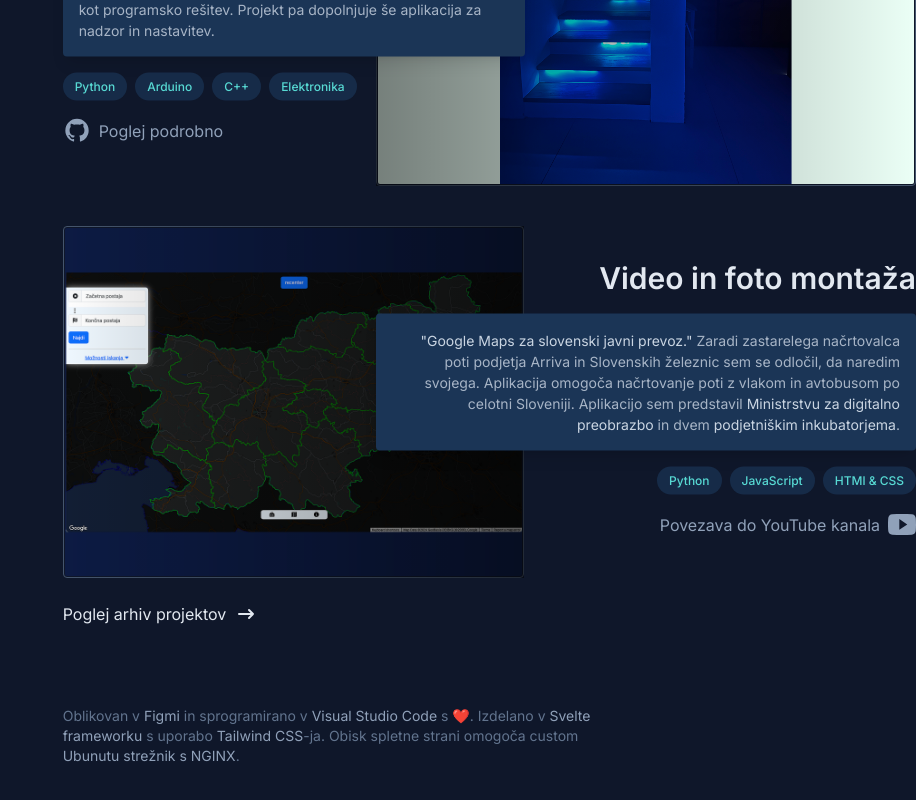
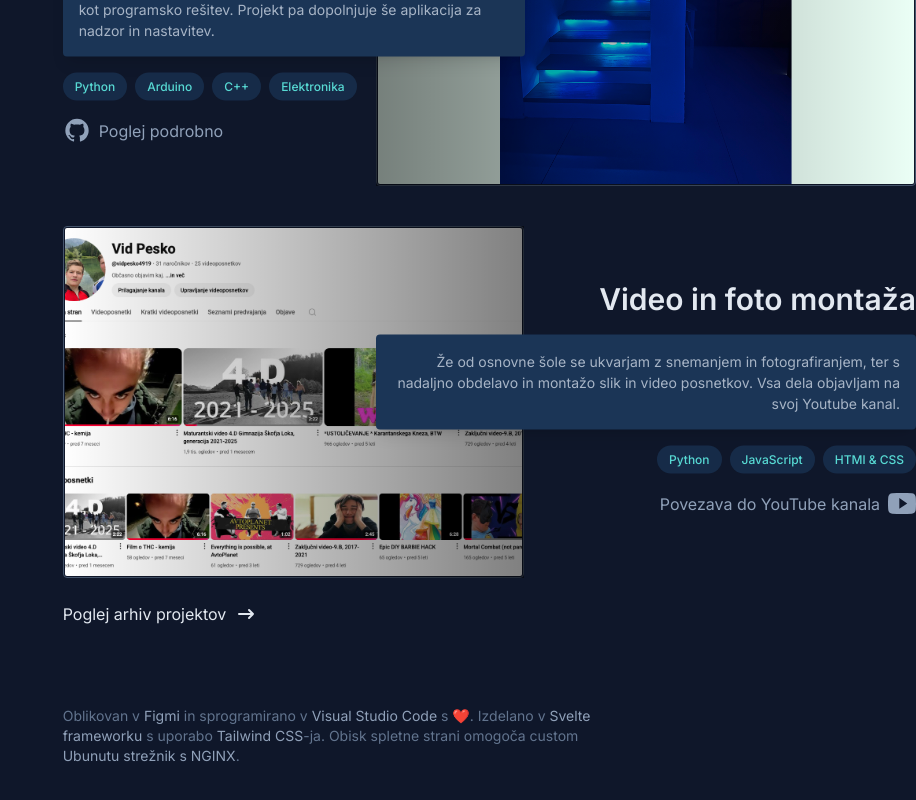
Before and after one commit to vidpesko/Portfolio-2.o, a SvelteKit app: page / in a window 1280 px wide. Shown: the part 2630-3430 px from the top of the page, without its empty margins (364-1280 px from the left). Built offline with nearby package versions, Linux system fonts and the light colour scheme.

Commit message:
Fixed youtube channel

```diff
--- a/src/routes/+page.svelte
+++ b/src/routes/+page.svelte
@@ -3,6 +3,7 @@
     import GZCeljeThumbnail from '$lib/static/images/thumbnail gz celje.png';
     import VozilaThumb from '$lib/static/images/vozila thumb.png';
     import Vozila2 from '$lib/static/images/vozila 3.png';
+    import Kanal from '$lib/static/images/kanal.png';
     import ControlyThumb from '$lib/static/images/controly thumb.png';
     import Controly1 from '$lib/static/images/controly 1.png';
     import Controly2 from '$lib/static/images/controly 2.png';
@@ -562,7 +563,7 @@
                         <div class="image">
                             <div class="absolute inset-0 bg-gradient-to-l from-black/50 flex items-center justify-center text-white text-xl font-bold z-20 gradient">
                             </div>
-                            <img src={MojeLinije} class="w-full rounded border border-slate-600 p-px z-10 relative" alt="">
+                            <img src={Kanal} class="w-full rounded border border-slate-600 p-px z-10 relative" alt="">
                         </div>
                         <!-- Text -->
                         <div class="text-container">
@@ -571,7 +572,7 @@
                             </h5>
                             <div class="text">
                                 <p class="text-sm leading-normal">
-                                    <span>"Google Maps za slovenski javni prevoz."</span> Zaradi zastarelega načrtovalca poti podjetja Arriva in Slovenskih železnic sem se odločil, da naredim svojega. Aplikacija omogoča načrtovanje poti z vlakom in avtobusom po celotni Sloveniji. Aplikacijo sem predstavil <span>Ministrstvu za digitalno preobrazbo</span> in dvem <span>podjetniškim inkubatorjema</span>.
+                                    Že od osnovne šole se ukvarjam z snemanjem in fotografiranjem, ter s nadaljno obdelavo in montažo slik in video posnetkov. Vsa dela objavljam na svoj Youtube kanal.
                                 </p>
                             </div>
                             <!-- Tags -->
```
Also changed, not shown: src/lib/static/images/kanal.png (added).
